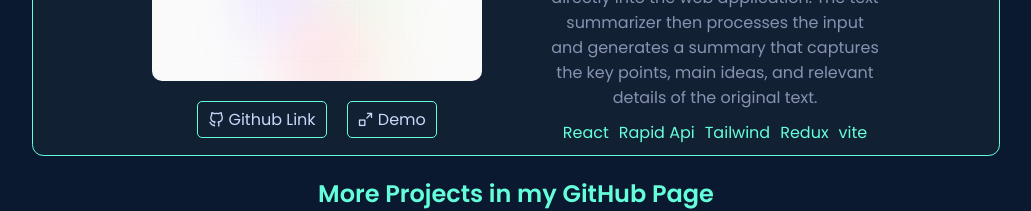
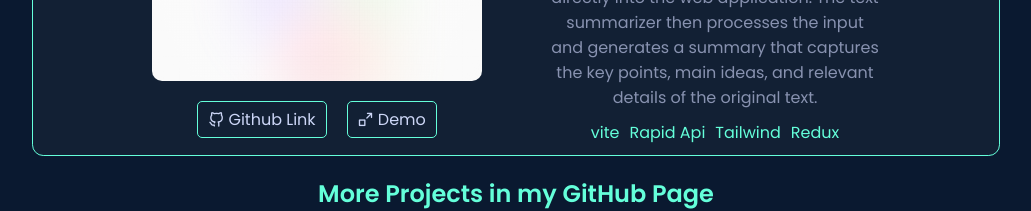
Before and after one commit to seanralph007/My-Frontend-Portfolio, a React (Create React App) app: page / in a window 1280 px wide. Shown: the part 3180-3391 px from the top of the page, without its empty margins (124-1155 px from the left). Built offline with nearby package versions, Linux system fonts and the light colour scheme.

Commit message:
my portfolio commit

```diff
--- a/src/components/projects/Projects.jsx
+++ b/src/components/projects/Projects.jsx
@@ -234,11 +234,10 @@ const Projects = () => {
                 ideas, and relevant details of the original text.
               </div>
               <div className="work-project-stack">
-                <div className="react">React</div>
+                <div className="react">vite</div>
                 <div className="react">Rapid Api</div>
                 <div className="react">Tailwind</div>
                 <div className="react">Redux</div>
-                <div className="react">vite</div>
               </div>
             </div>
           </div>
```
